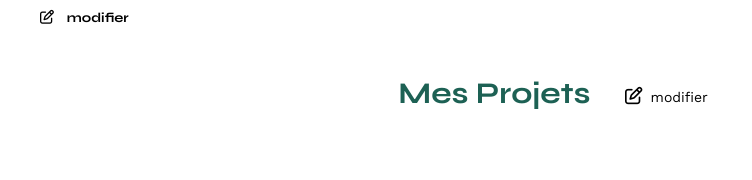
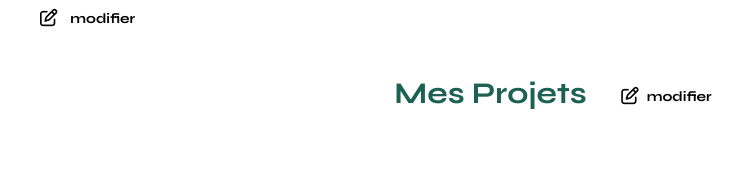
Before and after one commit to Anthony63000/PortfolioSophieBluel, a plain HTML site: page admin.html in a window 1280 px wide. Shown: the part 594-774 px from the top of the page, 87-839 px from the left. Drawn offline with nearby package versions, Linux system fonts and the light colour scheme; no server answers.

Commit message:
Finalisation du projet

```diff
--- a/FrontEnd/assets/function.js
+++ b/FrontEnd/assets/function.js
@@ -108,7 +108,7 @@ export function login(form) {
       })
       .then(data => {
         localStorage.setItem('authToken', data.token);
-        window.location.href = "/admin.html";
+        window.location.href = "../admin.html";
       })
       .catch(error => {
         console.error(error);
--- a/FrontEnd/assets/style.css
+++ b/FrontEnd/assets/style.css
@@ -381,17 +381,23 @@ footer nav ul {
 	width: 80%;
 }
 
+#open-modal {
+	font-weight: 400;
+	font-family: 'Syne';
+}
+
 .profil-modifications input {
 	background-color: transparent;
 	margin: 0;
 	color: black;
 	height: fit-content;
 	width: fit-content;
-	font: 14px;
+	font-size: 14px;
 	border-radius: 0;
 	padding: 0;
 	margin-left: 8px;
 	border: none;
+	font-weight: 400;
 }
 
 /* modal */
--- a/admin.html
+++ b/admin.html
@@ -82,7 +82,7 @@
 		<figure>
 			<img src="./FrontEnd/assets/images/sophie-bluel.png" alt="">
             <div class="profil-modifications">
-                <i class="fa-regular fa-pen-to-square"></i>
+                <i class="fa-regular fa-pen-to-square fa-lg"></i>
                 <input type="submit" value="modifier">
             </div>
 		</figure>
```
Also changed, not shown: Backend/images/annie-spratt1683709405929.jpg (added), Backend/images/annie-spratt1683709580378.jpg (added), Backend/images/aw-creative1683709522099.jpg (added), Backend/images/emile-guillemot1683709601819.jpg (added), 1 other file.
